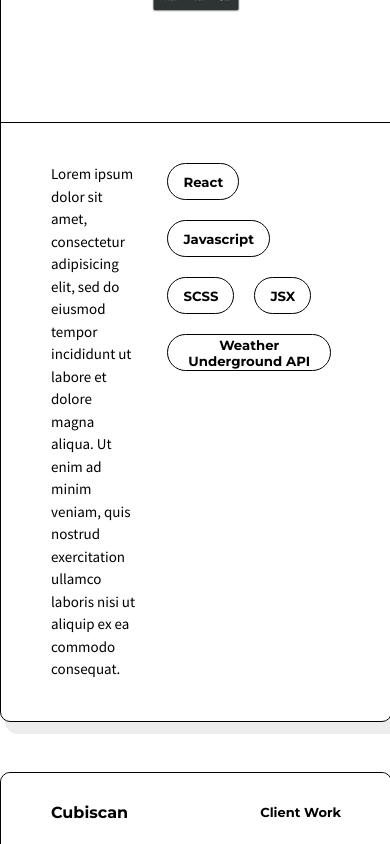
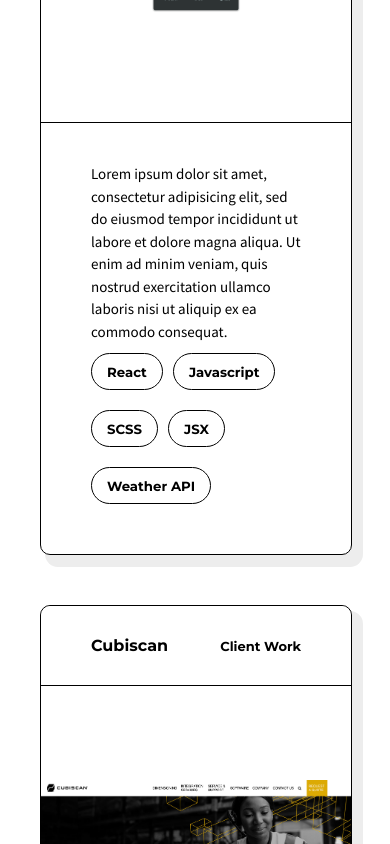
Before and after one commit to SpencerKekauoha/portfolio_2018, a React (Create React App) app: page /work/1 in a window 390 px wide. Shown: the part 780-1624 px from the top of the page. Built offline with nearby package versions, Linux system fonts and the light colour scheme.

Commit message:
responsive fixes

```diff
--- a/src/components/about/About.css
+++ b/src/components/about/About.css
@@ -24,6 +24,10 @@
     -webkit-box-shadow: 8px 9px 0px 3px #ededed;
     -moz-box-shadow: 8px 9px 0px 3px #ededed;
     box-shadow: 8px 9px 0px 3px #ededed; }
+    @media only screen and (max-width: 650px) {
+      .about .about-card {
+        height: 75vh;
+        margin-bottom: -270px; } }
   .about .about-information {
     position: relative;
     display: flex;
@@ -38,11 +42,21 @@
     .about .about-information .container {
       display: flex;
       flex-direction: row; }
+      @media only screen and (max-width: 768px) {
+        .about .about-information .container {
+          flex-direction: column; } }
       .about .about-information .container h3 {
         padding-right: 20px;
         font-size: 30px; }
+        @media only screen and (max-width: 768px) {
+          .about .about-information .container h3 {
+            margin-top: 20px; } }
       .about .about-information .container p {
         padding: 0 50px; }
+        @media only screen and (max-width: 768px) {
+          .about .about-information .container p {
+            padding: 0;
+            margin: 20px 0; } }
       .about .about-information .container .contact-info {
         width: 100%; }
         .about .about-information .container .contact-info h5 {
--- a/src/components/card/Card.css
+++ b/src/components/card/Card.css
@@ -2,6 +2,9 @@
   display: flex;
   flex-direction: column;
   align-items: center; }
+  @media only screen and (max-width: 768px) {
+    .card-container {
+      margin: 0 40px; } }
   .card-container .card {
     border: 1px green solid;
     max-width: 835px;
@@ -39,6 +42,9 @@
       display: flex;
       flex-direction: row;
       padding: 40px 50px 30px 50px; }
+      @media only screen and (max-width: 768px) {
+        .card-container .card-bottom {
+          flex-direction: column; } }
     .card-container .card .description {
       text-align: left;
       width: 100%; }
@@ -52,6 +58,9 @@
       align-items: center;
       align-self: flex-start;
       padding-left: 20px; }
+      @media only screen and (max-width: 768px) {
+        .card-container .card .tags {
+          padding-left: 0; } }
     .card-container .card .tag {
       display: flex;
       align-items: center;
@@ -60,3 +69,6 @@
       height: 25px;
       padding: 5px 15px;
       margin: 0 10px 20px 10px; }
+      @media only screen and (max-width: 768px) {
+        .card-container .card .tag {
+          margin-left: 0; } }
--- a/src/components/card/Card.scss
+++ b/src/components/card/Card.scss
@@ -2,6 +2,10 @@
   display: flex;
   flex-direction: column;
   align-items: center;
+
+  @media only screen and (max-width: 768px) {
+    margin: 0 40px;
+  }
 
   .card {
     border: 1px green solid;
@@ -47,6 +51,10 @@
       display: flex;
       flex-direction: row;
       padding: 40px 50px 30px 50px;
+
+      @media only screen and (max-width: 768px) {
+        flex-direction: column;
+      }
     }
 
     .description {
@@ -66,6 +74,10 @@
       align-items: center;
       align-self: flex-start;
       padding-left: 20px;
+
+      @media only screen and (max-width: 768px) {
+        padding-left: 0;
+      }
     }
 
     .tag {
@@ -76,6 +88,10 @@
       height: 25px;
       padding: 5px 15px;
       margin: 0 10px 20px 10px;
+
+      @media only screen and (max-width: 768px) {
+        margin-left: 0;
+      }
     }
   }
 }
--- a/src/components/nav/Nav.js
+++ b/src/components/nav/Nav.js
@@ -29,7 +29,7 @@ class Nav extends React.Component {
             'Javascript',
             'SCSS',
             'JSX',
-            'Weather Underground API'
+            'Weather API',
           ],
           featuredImage: dailyBriefImg,
           imageGallery: [dailyBriefImg, cubiscanImg, dailyBriefImg],
--- a/src/components/work/image-grid/ImageGrid.css
+++ b/src/components/work/image-grid/ImageGrid.css
@@ -4,7 +4,11 @@
   flex-wrap: wrap;
   justify-content: space-between;
   max-width: 835px;
-  width: 100%; }
+  width: 100%;
+  padding-bottom: 50px; }
+  @media only screen and (max-width: 768px) {
+    .image-grid {
+      justify-content: center; } }
   .image-grid .image-grid-card {
     height: 200px;
     width: 200px;
@@ -16,3 +20,6 @@
     -webkit-box-shadow: 8px 9px 0px 3px #ededed;
     -moz-box-shadow: 8px 9px 0px 3px #ededed;
     box-shadow: 8px 9px 0px 3px #ededed; }
+    @media only screen and (max-width: 768px) {
+      .image-grid .image-grid-card {
+        margin: 0 30px 30px 30px; } }
--- a/src/components/work/work.css
+++ b/src/components/work/work.css
@@ -1,5 +1,8 @@
 .work-gallery {
   padding: 100px 50px; }
+  @media only screen and (max-width: 768px) {
+    .work-gallery {
+      padding: 100px 0px; } }
   .work-gallery h2 {
     text-align: center;
     margin: 0 50px; }
@@ -9,6 +12,9 @@
     flex-wrap: wrap; }
   .work-gallery .link {
     margin: 50px 50px; }
+    @media only screen and (max-width: 768px) {
+      .work-gallery .link {
+        margin: 20px 20px; } }
   .work-gallery .card {
     max-width: 300px;
     margin-top: 0; }
@@ -19,3 +25,6 @@
       padding: 30px 28px; }
   .work-gallery .card-bottom {
     padding: 30px 0 20px 0; }
+  @media only screen and (max-width: 768px) {
+    .work-gallery .tags {
+      margin-left: 20px; } }
```
Also changed, not shown: src/components/about/About.scss (+18 -0 lines), src/components/work/image-grid/ImageGrid.scss (+9 -0 lines), src/components/work/work.scss (+14 -0 lines).
